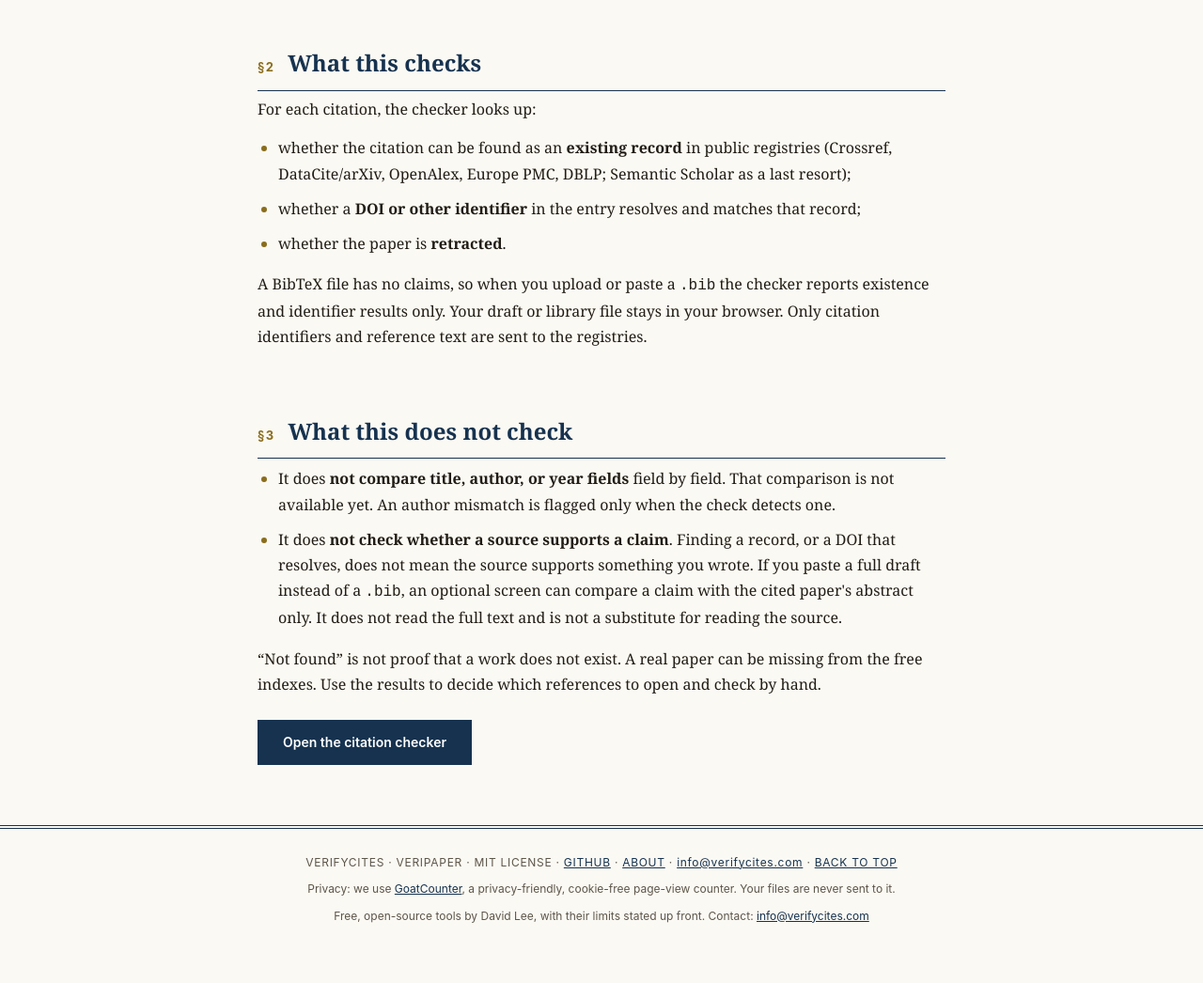
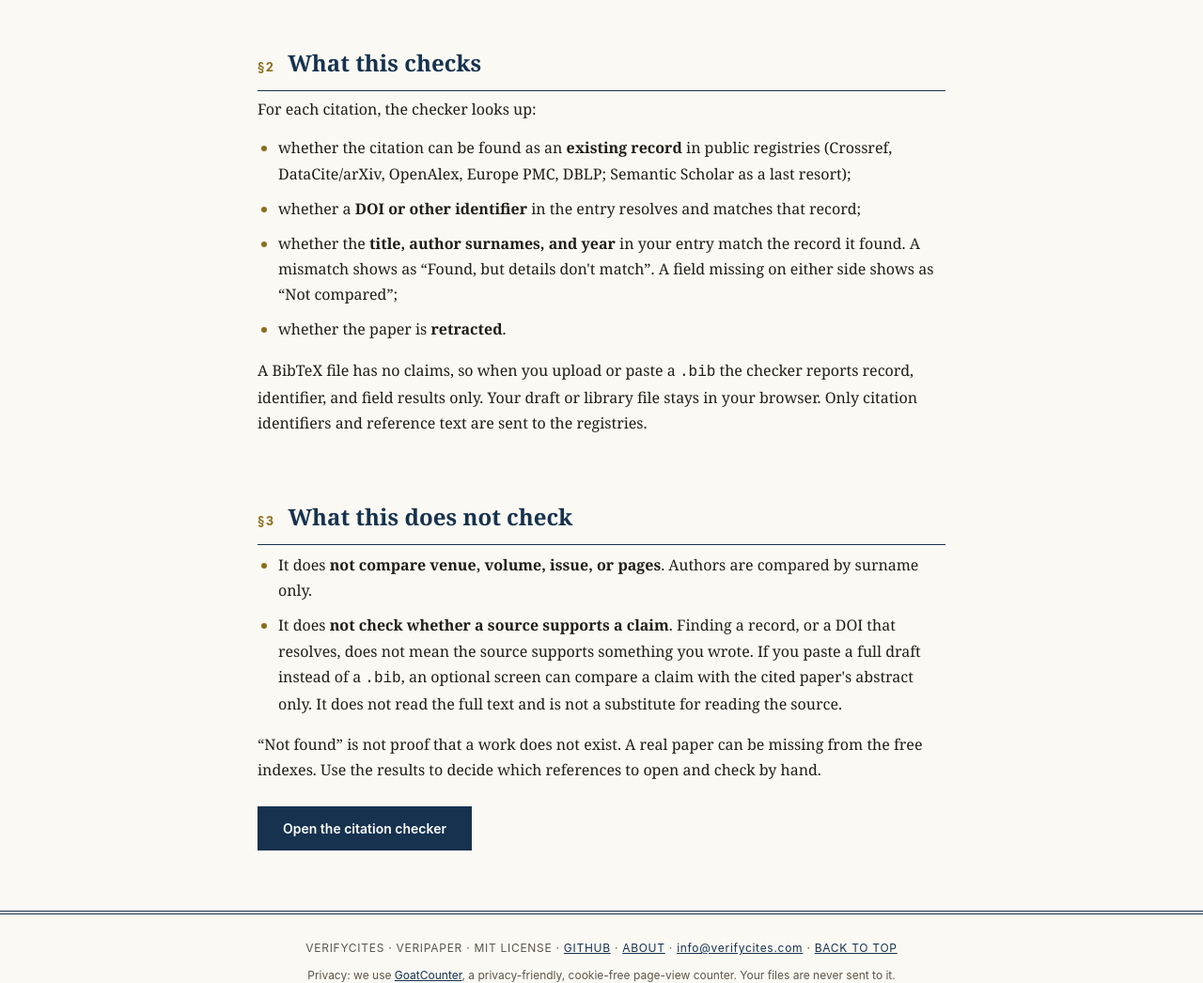
Before and after one commit to szzxli/verifycites, a plain HTML site: page papers/zotero-citation-check/index.html in a window 1280 px wide. Shown: the part 1179-2225 px from the top of the page at 94% size. Before the commit the page ends 2204 px from the top, so only its background shows below. Drawn offline with Linux system fonts and the light colour scheme.

Commit message:
papers: Zotero page now reflects title/author/year matching (#38) (#42)
Co-authored-by: Daniel (verifycitess Bot) <szzxli163-88qaw5@mail.grokbot.com>

```diff
--- a/papers/zotero-citation-check/index.html
+++ b/papers/zotero-citation-check/index.html
@@ -145,15 +145,16 @@ footer .colophon a{color:var(--navy)}
   <ul class="tight">
     <li>whether the citation can be found as an <strong>existing record</strong> in public registries (Crossref, DataCite/arXiv, OpenAlex, Europe PMC, DBLP; Semantic Scholar as a last resort);</li>
     <li>whether a <strong>DOI or other identifier</strong> in the entry resolves and matches that record;</li>
+    <li>whether the <strong>title, author surnames, and year</strong> in your entry match the record it found. A mismatch shows as “Found, but details don't match”. A field missing on either side shows as “Not compared”;</li>
     <li>whether the paper is <strong>retracted</strong>.</li>
   </ul>
-  <p>A BibTeX file has no claims, so when you upload or paste a <code>.bib</code> the checker reports existence and identifier results only. Your draft or library file stays in your browser. Only citation identifiers and reference text are sent to the registries.</p>
+  <p>A BibTeX file has no claims, so when you upload or paste a <code>.bib</code> the checker reports record, identifier, and field results only. Your draft or library file stays in your browser. Only citation identifiers and reference text are sent to the registries.</p>
 </section>
 
 <section id="limits" class="prose">
   <div class="sec-head"><span class="sec-no">§3</span><h2>What this does not check</h2></div>
   <ul class="tight">
-    <li>It does <strong>not compare title, author, or year fields</strong> field by field. That comparison is not available yet. An author mismatch is flagged only when the check detects one.</li>
+    <li>It does <strong>not compare venue, volume, issue, or pages</strong>. Authors are compared by surname only.</li>
     <li>It does <strong>not check whether a source supports a claim</strong>. Finding a record, or a DOI that resolves, does not mean the source supports something you wrote. If you paste a full draft instead of a <code>.bib</code>, an optional screen can compare a claim with the cited paper's abstract only. It does not read the full text and is not a substitute for reading the source.</li>
   </ul>
   <p>“Not found” is not proof that a work does not exist. A real paper can be missing from the free indexes. Use the results to decide which references to open and check by hand.</p>
```
